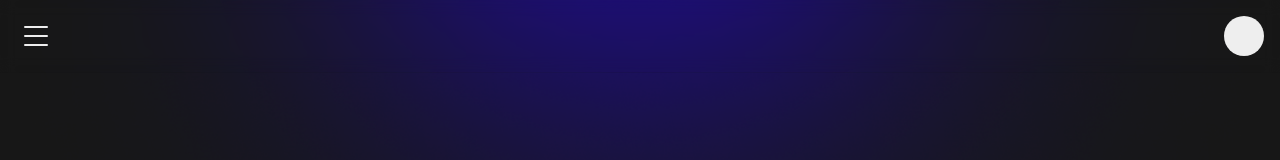
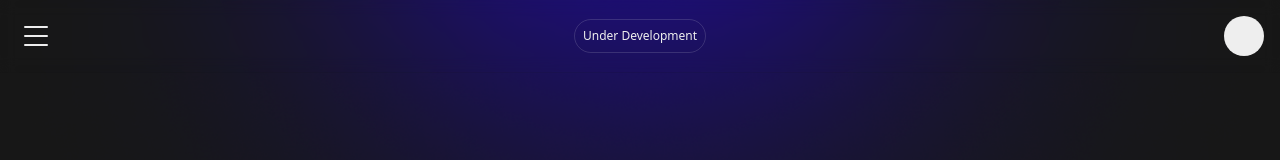
Before and after one commit to yogawan/takokai, a React (Vite) app: page / in a window 1280 px wide. Shown: the top 160 px of the page. Built offline with nearby package versions, Linux system fonts and the light colour scheme; a web font is replaced by a local one; what groq-sdk would draw is missing.

Commit message:
Change icon SWITCH Model AI and add Chat Histori title

```diff
--- a/src/components/organisms/SidebarOrganism.jsx
+++ b/src/components/organisms/SidebarOrganism.jsx
@@ -68,6 +68,9 @@ const SidebarOrganism = () => {
           </button>
         </div>
 
+        {/* Label */}
+        <p className="text-white text-xs p-2 border border-white/15 rounded-full" >Under Development</p>
+
         {/* Logo */}
         <div className="flex items-center text-lg font-inter font-bold italic underline text-black dark:text-white">
           <div className="w-10 h-10 rounded-full bg-white"></div>
--- a/src/components/pages/Llama3.jsx
+++ b/src/components/pages/Llama3.jsx
@@ -118,7 +118,7 @@ const Llama3 = () => {
                   <option value="" disabled>DeepSeek-R1 (coming soon)</option>
                   <option value="" disabled>DeepSeek-V3 (coming soon)</option>
                 </select>
-                <Icon icon="mingcute:ai-fill" className="absolute top-1/2 right-3 transform -translate-y-1/2 text-white pointer-events-none" />
+                <Icon icon="lsicon:switch-filled" className="absolute top-1/2 right-3 transform -translate-y-1/2 text-white pointer-events-none" />
               </div>
               <button onClick={handleSend} className={`p-5 w-[64px] font-semibold rounded-full transition ${isLoading ? "bg-black text-white cursor-not-allowed" : "bg-black text-white"}`} disabled={isLoading}>
                 <Icon icon={isLoading ? "line-md:loading-twotone-loop" : "line-md:arrow-small-right"} width="24" height="24" />
```
